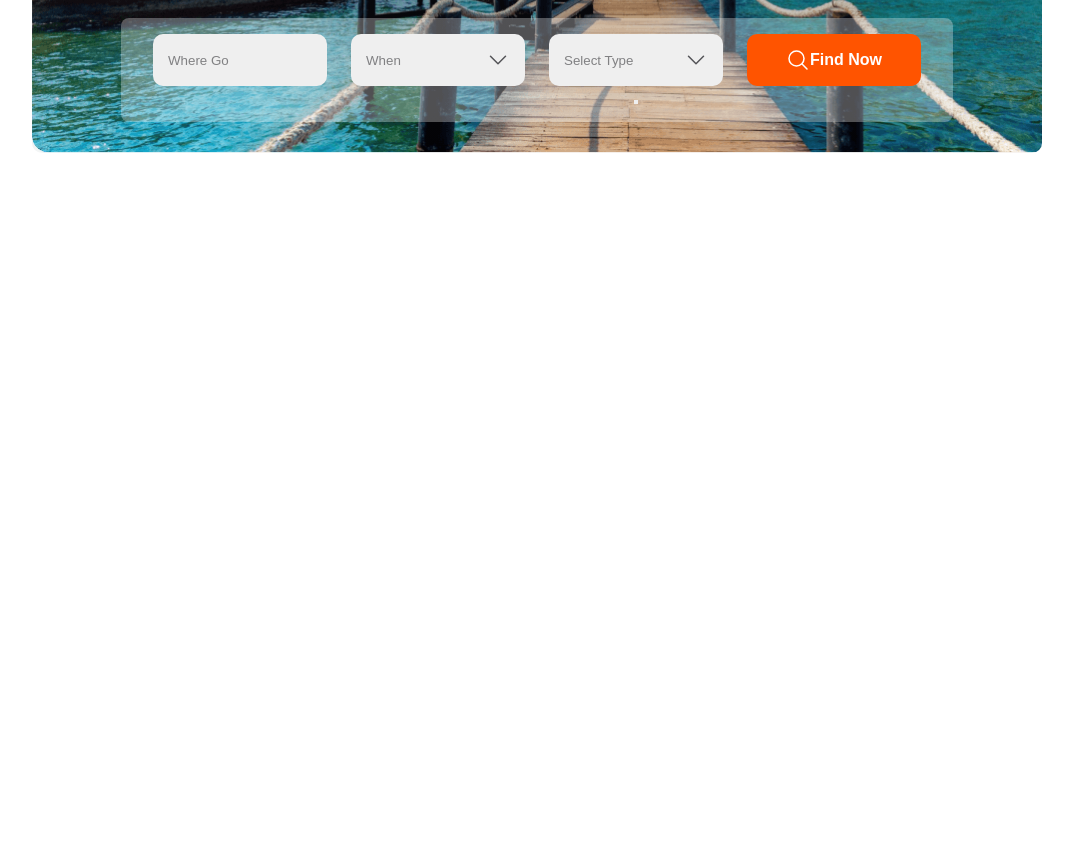
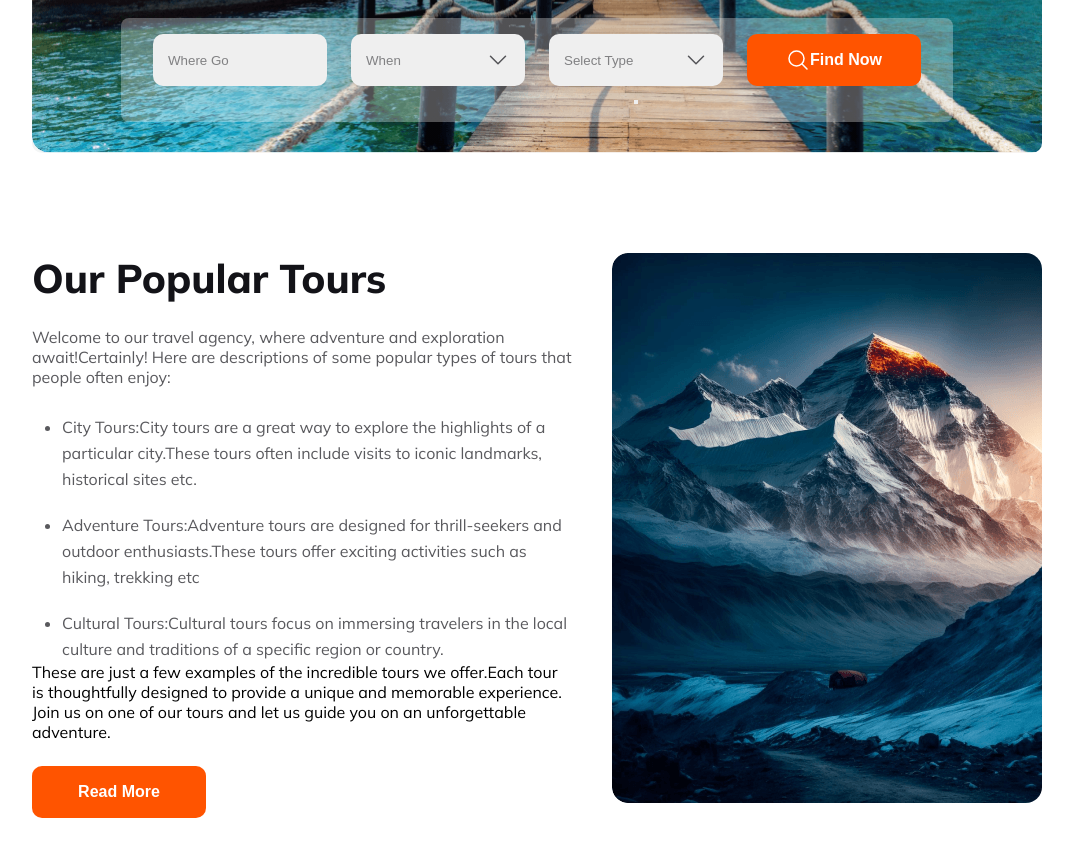
Before and after one commit to sakil1845/my-travel-blog, a plain HTML site: page index.html in a window 1280 px wide. Shown: the part 500-1356 px from the top of the page, without its empty margins (103-1176 px from the left). Before the commit the page ends 800 px from the top, so only its background shows below. Drawn offline with nearby package versions, Linux system fonts and the light colour scheme.

Commit message:
Tour description  section

```diff
--- a/index.html
+++ b/index.html
@@ -5,12 +5,14 @@
     <meta charset="UTF-8">
     <meta name="viewport" content="width=device-width, initial-scale=1.0">
     <title>My Travel Blog</title>
+
+    <link rel="stylesheet" href="styles.css/blog.css">
+    <link rel="stylesheet"
+        href="https://fonts.googleapis.com/css2?family=Material+Symbols+Outlined:opsz,wght,FILL,GRAD@24,400,0,0" />
     <link rel="preconnect" href="https://fonts.googleapis.com">
     <link rel="preconnect" href="https://fonts.gstatic.com" crossorigin>
-    <link href="https://fonts.googleapis.com/css2?family=Mulish:ital,wght@0,700;0,800;1,400;1,700&display=swap"
+    <link href="https://fonts.googleapis.com/css2?family=Mulish:ital,wght@0,300;0,400;0,800;1,700&display=swap"
         rel="stylesheet">
-    <link rel="stylesheet" href="styles.css/blog.css">
-    <link rel="stylesheet" href="https://fonts.googleapis.com/css2?family=Material+Symbols+Outlined:opsz,wght,FILL,GRAD@24,400,0,0" />
 </head>
 
 <body>
@@ -39,29 +41,38 @@
         <div class="banner">
             <div class="banner-content">
                 <h1 class="banner-title">Explore Your Travel</h1>
-                                 <p class="banner-description">Are you ready for an adventure? Explore the world and embark on a journey of a lifetime. Discover breathtaking landscapes, immerse yourself in diverse cultures, and create unforgettable memories.</p>
+                <p class="banner-description">Are you ready for an adventure? Explore the world and embark on a journey
+                    of a lifetime. Discover breathtaking landscapes, immerse yourself in diverse cultures, and create
+                    unforgettable memories.</p>
             </div>
 
             <div class="button-container">
                 <div><button class="button-primary">Where Go</button> </div>
 
                 <div>
-                            <button class="button-primary">When<svg xmlns="http://www.w3.org/2000/svg" width="24" height="24" viewBox="0 0 24 24" fill="none">
-                                <path d="M19.5 8.25L12 15.75L4.5 8.25" stroke="#131318" stroke-opacity="0.7" stroke-width="1.5" stroke-linecap="round" stroke-linejoin="round"/>
+                    <button class="button-primary">When<svg xmlns="http://www.w3.org/2000/svg" width="24" height="24"
+                            viewBox="0 0 24 24" fill="none">
+                            <path d="M19.5 8.25L12 15.75L4.5 8.25" stroke="#131318" stroke-opacity="0.7"
+                                stroke-width="1.5" stroke-linecap="round" stroke-linejoin="round" />
                         </svg></button>
                 </div>
 
 
                 <div>
-                            <button class="button-primary">Select Type<svg xmlns="http://www.w3.org/2000/svg" width="24" height="24" viewBox="0 0 24 24" fill="none">
-                                <path d="M19.5 8.25L12 15.75L4.5 8.25" stroke="#131318" stroke-opacity="0.7" stroke-width="1.5" stroke-linecap="round" stroke-linejoin="round"/>
+                    <button class="button-primary">Select Type<svg xmlns="http://www.w3.org/2000/svg" width="24"
+                            height="24" viewBox="0 0 24 24" fill="none">
+                            <path d="M19.5 8.25L12 15.75L4.5 8.25" stroke="#131318" stroke-opacity="0.7"
+                                stroke-width="1.5" stroke-linecap="round" stroke-linejoin="round" />
                         </svg><button>
                 </div>
 
                 <div>
-                            <button class="search-button"><svg   xmlns="http://www.w3.org/2000/svg" width="24" height="24" viewBox="0 0 24 24" fill="none">
-                                <path d="M21 21L15.803 15.803M15.803 15.803C17.2096 14.3965 17.9998 12.4887 17.9998 10.4995C17.9998 8.51035 17.2096 6.60262 15.803 5.19605C14.3964 3.78947 12.4887 2.99927 10.4995 2.99927C8.51031 2.99927 6.60258 3.78947 5.196 5.19605C3.78943 6.60262 2.99922 8.51035 2.99922 10.4995C2.99922 12.4887 3.78943 14.3965 5.196 15.803C6.60258 17.2096 8.51031 17.9998 10.4995 17.9998C12.4887 17.9998 14.3964 17.2096 15.803 15.803Z" stroke="white" stroke-width="1.5" stroke-linecap="round" stroke-linejoin="round"/>
-                              </svg><span >Find Now</span></button>
+                    <button class="search-button"><svg xmlns="http://www.w3.org/2000/svg" width="24" height="24"
+                            viewBox="0 0 24 24" fill="none">
+                            <path
+                                d="M21 21L15.803 15.803M15.803 15.803C17.2096 14.3965 17.9998 12.4887 17.9998 10.4995C17.9998 8.51035 17.2096 6.60262 15.803 5.19605C14.3964 3.78947 12.4887 2.99927 10.4995 2.99927C8.51031 2.99927 6.60258 3.78947 5.196 5.19605C3.78943 6.60262 2.99922 8.51035 2.99922 10.4995C2.99922 12.4887 3.78943 14.3965 5.196 15.803C6.60258 17.2096 8.51031 17.9998 10.4995 17.9998C12.4887 17.9998 14.3964 17.2096 15.803 15.803Z"
+                                stroke="white" stroke-width="1.5" stroke-linecap="round" stroke-linejoin="round" />
+                        </svg><span>Find Now</span></button>
                 </div>
 
             </div>
@@ -69,6 +80,54 @@
         </div>
     </header>
 
+
+    <!-- main section -->
+
+    <main class="main">
+                                  <!-- Tour description  section -->
+
+        <section>
+            <div class="tour-section-container">
+                <div class="tour-info">
+                    <h1 class="tour-section-heading">Our Popular Tours</h1>
+                    <p class="tour-description">Welcome to our travel agency, where adventure and exploration
+                        await!Certainly! Here are descriptions of some popular types of tours that people often enjoy:
+                    </p>
+                    <ul class="tour-list">
+                        <li>City Tours:City tours are a great way to explore the highlights of a particular city.These tours often include visits to iconic landmarks, historical sites etc.</li>
+
+                        <li> Adventure Tours:Adventure tours are designed for thrill-seekers and outdoor
+                            enthusiasts.These tours offer exciting activities such as hiking, trekking etc</li>
+
+                        <li>Cultural Tours:Cultural tours focus on immersing travelers in the local culture and
+                            traditions of a specific region or country.</li>
+                    </ul>
+
+                    <p class="tour-conclusion">These are just a few examples of the incredible tours we offer.Each tour is thoughtfully designed to provide a unique and memorable experience. Join us on one of our tours and let us guide you on an unforgettable adventure.
+                    </p>
+                    <button class="search-button sec-btn" style="margin-top: 24px;">Read More</button>
+
+                </div>
+
+                <div class="tour-img">
+                    <!-- <img src="images/Rectangle 4.png" alt=""> -->
+                </div>
+
+            </div>
+        </section>
+
+<section>
+
+</section>
+
+
+
+
+
+
+
+
+    </main>
 </body>
 
 </html>
--- a/styles.css/blog.css
+++ b/styles.css/blog.css
@@ -1,5 +1,3 @@
-@import url('https://fonts.googleapis.com/css2?family=Mulish:wght@400;500;800;600&display=swap');
-
 * {
     margin: 0;
     padding: 0;
@@ -138,3 +136,57 @@ ul .home {
     justify-content: center;
     align-items: center;
 }
+
+
+
+/* popular tour description section */
+
+.tour-section-container {
+    display: flex;
+    gap: 40px;
+    margin-top: 100px;
+}
+
+.tour-info {
+    max-width: 540px;
+    max-height: 550px;
+    justify-content: space-between;
+    align-items: flex-start;
+}
+
+
+.tour-section-heading {
+    color: #131318;
+    font-size: 40px;
+    font-weight: 600;
+}
+
+.tour-description {
+    color: rgba(19, 19, 24, 0.70);
+    font-size: 16px;
+    font-weight: 400;
+    margin-top: 24px;
+}
+
+.tour-list {
+    color: rgba(19, 19, 24, 0.70);
+    margin-top: 27px;
+    margin-left: 30px;
+    max-width: 525px;
+    font-size: 16px;
+    font-style: normal;
+    font-weight: 400;
+    line-height: 26px;
+    /* 162.5% */
+}
+
+.tour-list li {
+    margin-top: 20px;
+}
+
+.tour-img {
+    width: 540px;
+    height: 550px;
+    border-radius: 16px;
+    background: url(../images/Rectangle\ 4.png), lightgray 50% / cover no-repeat;
+}
```
Lines whose indentation alone changed are shown as unchanged.
